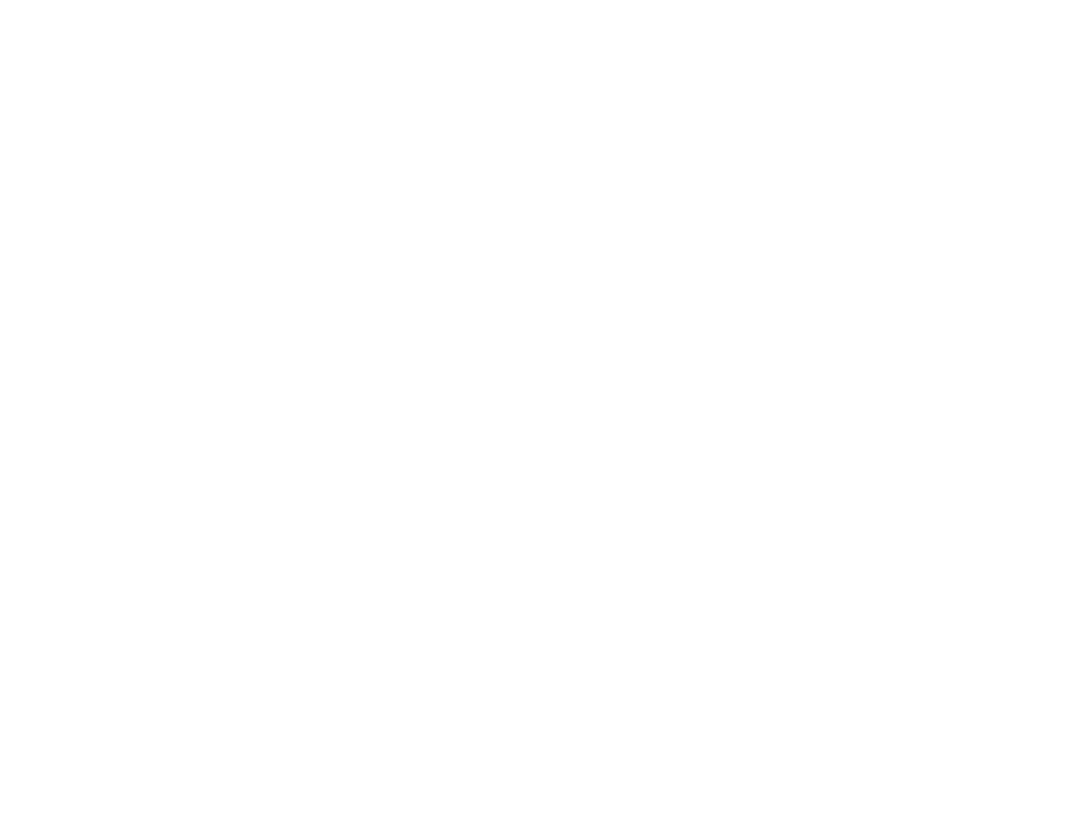
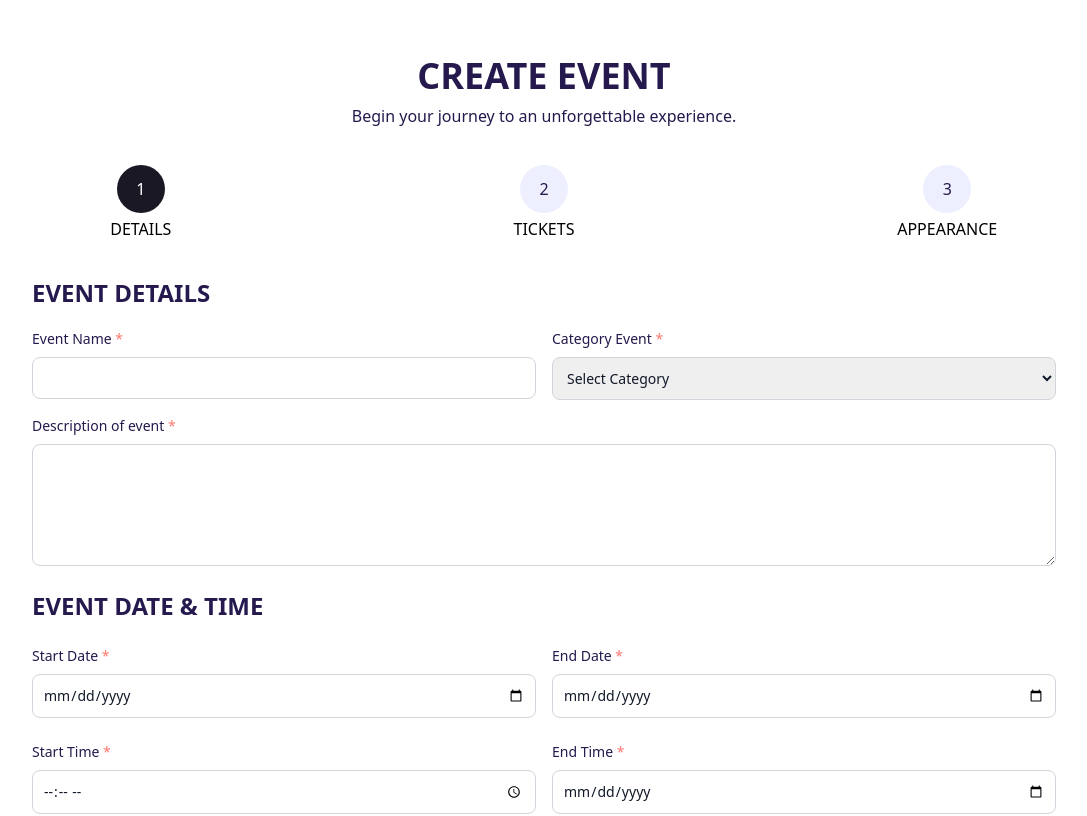
Before and after one commit to Mcdemzy/Evently-EMS, a React (Vite) app: page /events/create in a window 1280 px wide. Before the commit this address had no page. Shown: the top 816 px of the page, without its empty margins (96-1183 px from the left). Built offline with nearby package versions, Linux system fonts and the light colour scheme.

Commit message:
updated routes

```diff
--- a/src/App.tsx
+++ b/src/App.tsx
@@ -3,6 +3,9 @@ import { BrowserRouter as Router, Routes, Route } from "react-router-dom";
 import ContactPage from "./components/Contact/ContactPage";
 import AboutPage from "./components/About/AboutPage";
 import LandingPage from "./components/Home/LandingPage";
+import CreateEvent from "./events/CreateEvent";
+import Event2 from "./events/2";
+import Event3 from "./events/3";
 
 const App = () => {
   return (
@@ -11,6 +14,9 @@ const App = () => {
         <Route path="/" element={<LandingPage />} />
         <Route path="/about" element={<AboutPage />} />
         <Route path="/contact" element={<ContactPage />} />
+        <Route path="/events/create" element={<CreateEvent />} />
+        <Route path="/events/create/2" element={<Event2 />} />
+        <Route path="/events/create/3" element={<Event3 />} />
       </Routes>
     </Router>
   );
--- a/src/events/2/index.tsx
+++ b/src/events/2/index.tsx
@@ -31,7 +31,7 @@ import { MdOutlineCardGiftcard } from "react-icons/md";
 // };
 
 // export default CreateEvent;
-export default function Page() {
+export default function Event2() {
   return (
     <main className="w-full">
       <h2 className="text-[#25194D] font-semibold text-4xl text-center mt-14">
--- a/src/events/3/index.tsx
+++ b/src/events/3/index.tsx
@@ -31,7 +31,7 @@
 // };
 
 // export default CreateEvent;
-export default function Page() {
+export default function Event3() {
   return (
     <main className="w-full">
       <h2 className="text-[#25194D] font-semibold text-4xl text-center mt-14">
```
